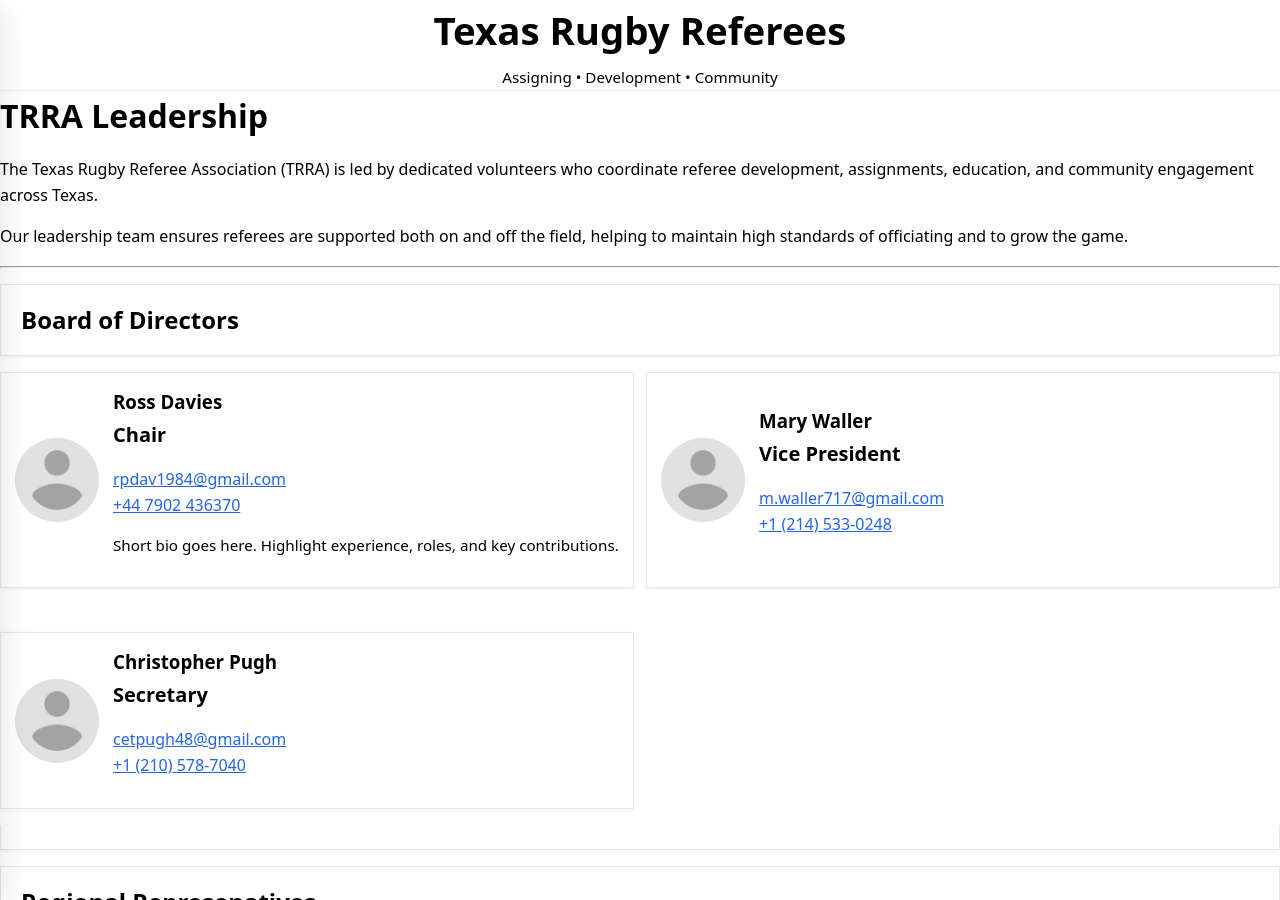
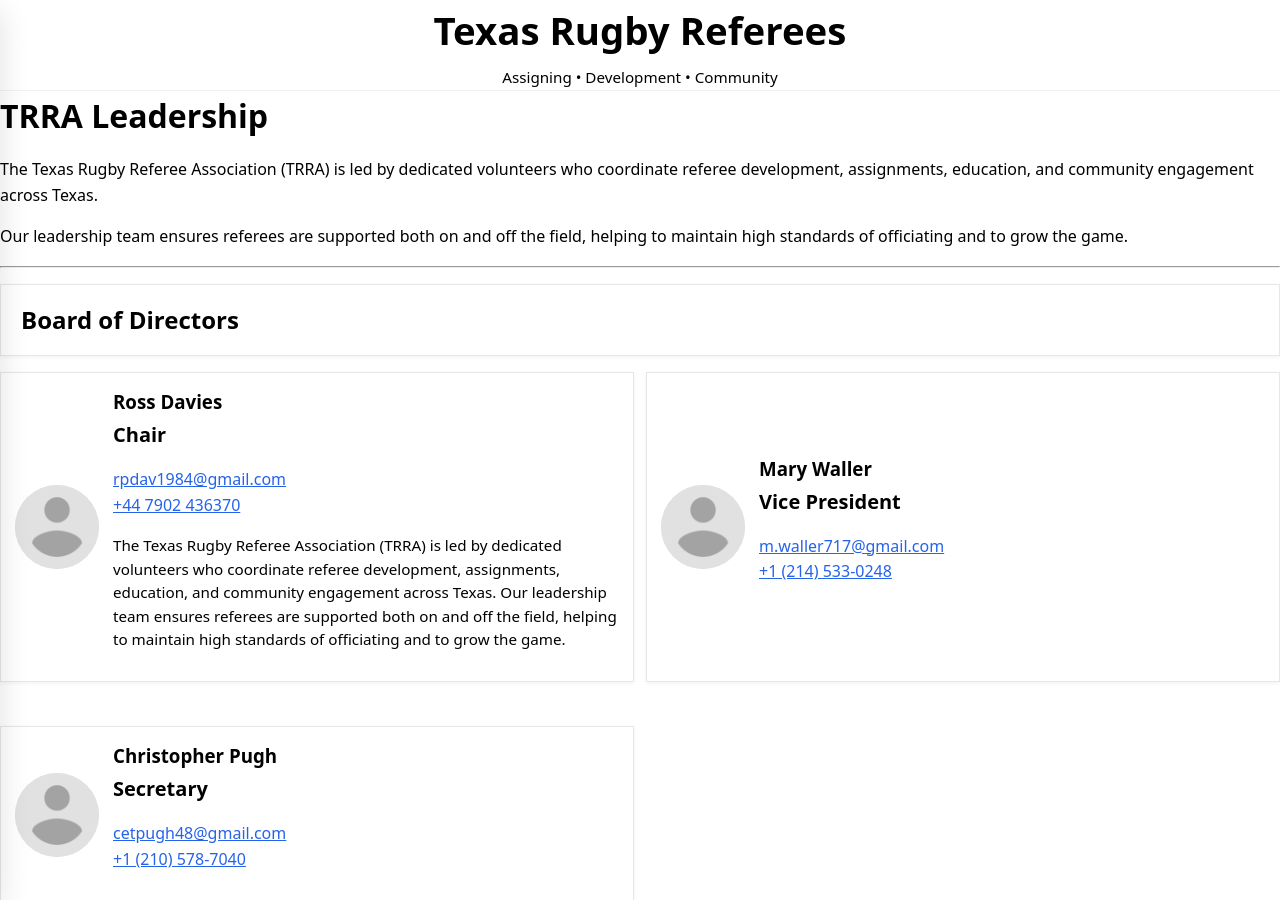
Before and after one commit to JustinXHale/TexasRugbyReferees, a Jekyll site: the page built from about/leadership.md, in a window 1280 px wide and 900 px high. Built offline with Jekyll 4.4.1, drawn with Linux system fonts in a browser that asks for light colours.

Commit message:
Update leadership.md

```diff
--- a/about/leadership.md
+++ b/about/leadership.md
@@ -27,7 +27,10 @@ Our leadership team ensures referees are supported both on and off the field, he
         <a href="tel:+44 7902 436370">+44 7902 436370</a>
       </p>
 <p class="leader-bio-text">
-  Short bio goes here. Highlight experience, roles, and key contributions.
+
+The Texas Rugby Referee Association (TRRA) is led by dedicated volunteers who coordinate referee development, assignments, education, and community engagement across Texas.
+
+Our leadership team ensures referees are supported both on and off the field, helping to maintain high standards of officiating and to grow the game.
 </p>
     </div>
   </div>
```
